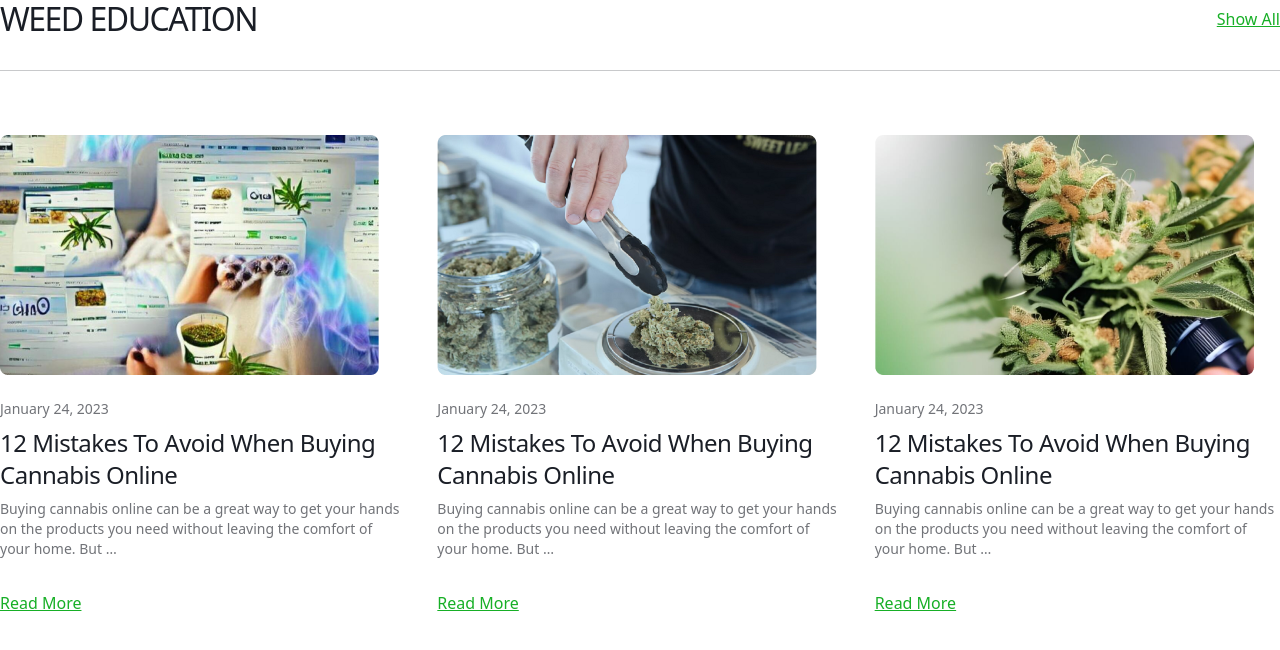
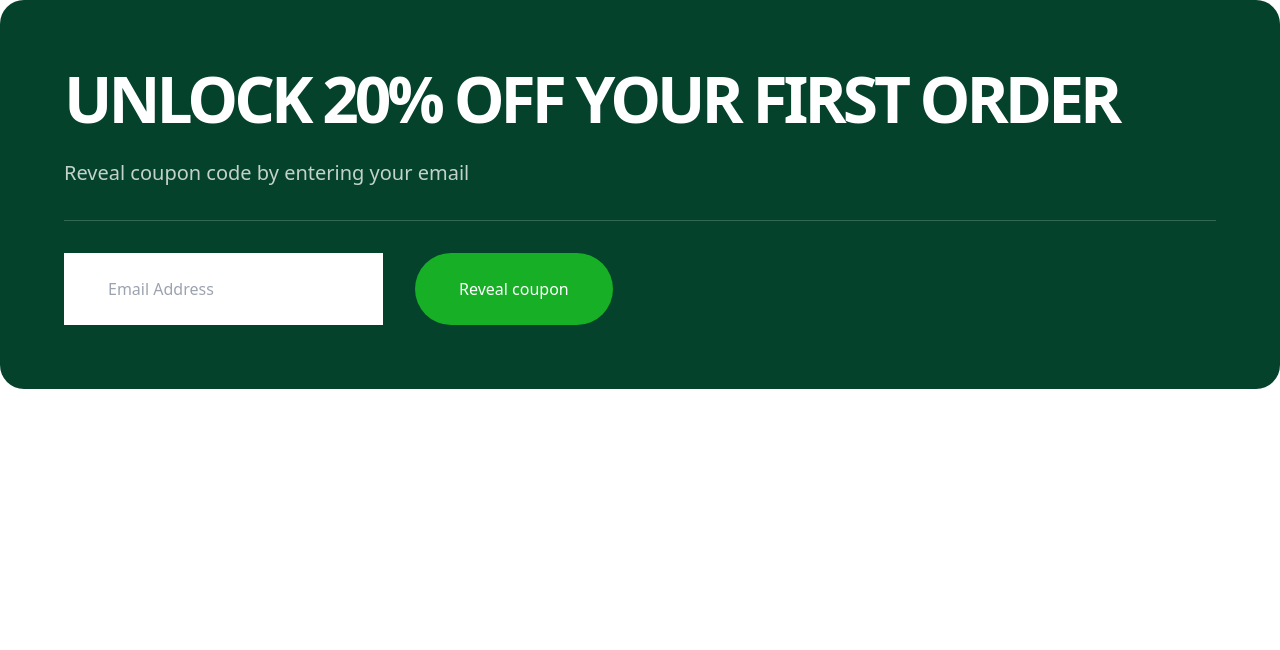
Before and after one commit to hazhirmohammadi/mari-shop, a website built with Vite: page about.html in a window 1280 px wide. Built offline with nearby package versions, Linux system fonts and the light colour scheme.

Commit message:
Style: I have hit a small part of the footer section

```diff
--- a/about.html
+++ b/about.html
@@ -10,80 +10,25 @@
 <body>
 <div id="about">
 
-    <div class="flex flex-col">
-        <div class="flex flex-row items-center justify-between pb-8 border-b-[1px] border-[#C8C9CB]">
-            <div>
-                <h6 class="text-[#1A1E26] lg:text-[32px] text-[24px] lg:leading-[38px] leading-[36px] font-medium
-                lg:-tracking-[1.5px] -tracking-[0.5px] uppercase">WEED EDUCATION</h6>
-            </div>
-            <div>
-                <span class="text-[#17AF26] underline lg:text-base text-sm">Show All</span>
-            </div>
-        </div>
-        <div class="grid lg:grid-cols-3 grid-rows-3 pt-16 gap-x-8">
-            <!--box start-->
-            <div class=" flex flex-col ">
-                <div class="mb-6 rounded-lg ">
-                    <img src="public/assets/images/edu-1.png" alt="">
-                </div>
-                <div class="flex flex-col justify-start">
-                    <span class="text-[#717378] text-sm font-light">
-                        January 24, 2023
-                    </span>
-                    <span class="my-2 text-[#1A1E26] text-2xl font-medium -tracking-[0.5px]">
-                        12 Mistakes To Avoid When Buying Cannabis Online
-                    </span>
-                    <p class="mb-8 text-[#717378] text-sm font-normal leading-[20px]">
-                        Buying cannabis online can be a great way to get your hands on the products you need without
-                        leaving the comfort of your home. But …
-                    </p>
-                    <a href="#" class="text-[#17AF26] underline text-base">Read More</a>
-                </div>
-            </div>
-            <!--box end-->
-            <!--box start-->
-            <div class=" flex flex-col ">
-                <div class="mb-6 rounded-lg ">
-                    <img src="public/assets/images/edu-2.png" alt="">
-                </div>
-                <div class="flex flex-col justify-start">
-                    <span class="text-[#717378] text-sm font-light">
-                        January 24, 2023
-                    </span>
-                    <span class="my-2 text-[#1A1E26] text-2xl font-medium -tracking-[0.5px]">
-                        12 Mistakes To Avoid When Buying Cannabis Online
-                    </span>
-                    <p class="mb-8 text-[#717378] text-sm font-normal leading-[20px]">
-                        Buying cannabis online can be a great way to get your hands on the products you need without
-                        leaving the comfort of your home. But …
-                    </p>
-                    <a href="#" class="text-[#17AF26] underline text-base">Read More</a>
-                </div>
-            </div>
-            <!--box end-->
-            <!--box start-->
-            <div class=" flex flex-col ">
-                <div class="mb-6 rounded-lg ">
-                    <img src="public/assets/images/edu-3.png" alt="">
-                </div>
-                <div class="flex flex-col justify-start">
-                    <span class="text-[#717378] text-sm font-light">
-                        January 24, 2023
-                    </span>
-                    <span class="my-2 text-[#1A1E26] text-2xl font-medium -tracking-[0.5px]">
-                        12 Mistakes To Avoid When Buying Cannabis Online
-                    </span>
-                    <p class="mb-8 text-[#717378] text-sm font-normal leading-[20px]">
-                        Buying cannabis online can be a great way to get your hands on the products you need without
-                        leaving the comfort of your home. But …
-                    </p>
-                    <a href="#" class="text-[#17AF26] underline text-base">Read More</a>
-                </div>
-            </div>
-            <!--box end-->
-        </div>
-    </div>
-
+     <div class="bg-[#05422C] rounded-3xl lg:p-16 p-6 w-full">
+         <div class="flex flex-col border-b-[1px] border-[#346654] pb-8">
+             <h6 class="mb-6 font-[600] text-white lg:text-[64px] uppercase text-[32px] lg:-tracking-[4px] -tracking-[1.5px] lg:leading-[70px] leading-[38px]">
+                 UNLOCK 20% OFF YOUR FIRST ORDER
+             </h6>
+             <span class="text-[#C3D2CC] font-normal lg:text-[20px] text-sm
+             lg:leading-[30px] leading-[21px]">
+                 Reveal coupon code by entering your email
+             </span>
+         </div>
+         <div class="pt-8 flex flex-row">
+             <input
+                     class="lg:px-[44px] lg:py-6 text-base text-[#648A7C] outline-none mr-8"
+                     type="text"
+                     placeholder="Email Address"
+             >
+             <button class="bg-[#17AF26] rounded-full px-[44px] py-6 text-white ">Reveal coupon</button>
+         </div>
+     </div>
 
 </div>
 <script type="module" src="/main.js"></script>
--- a/main.js
+++ b/main.js
@@ -1,6 +1,6 @@
 import './style.css';
 import {Style} from "./style.js";
-import {Pak1, Pak3, Pak2, BgHeader} from "./public/assets/images";
+import {Pak1, Pak3, Pak2} from "./public/assets/images";
 import {setupCounter} from './counter.js'
 import {
    Logo,
@@ -1184,7 +1184,7 @@ document.querySelector('#app').innerHTML = `
         </section >
         <!-- WEED EDUCATION-->
         <section class="${Style.maximumSize} ${Style.paddingMain}">
-           <div class="flex flex-col">
+           <div class="flex flex-col mb-[280px]">
               <div class="flex flex-row items-center justify-between pb-8 border-b-[1px] border-[#C8C9CB]">
                 <div>
                     <h6 class="text-[#1A1E26] lg:text-[32px] text-[24px] lg:leading-[38px] leading-[36px] font-medium
@@ -1259,6 +1259,36 @@ document.querySelector('#app').innerHTML = `
         </div>
            </div>
         </section>
+        <!-- Footer-->
+        <footer class="${Style.maximumSize} ${Style.paddingMain} footer mt-[120px]">
+           <div class="mt-32 flex flex-col relative size-full">
+                <!--Green Card-->
+                <div class="bg-[#05422C] rounded-3xl lg:p-16 p-6 w-full absolute -top-[40%]">
+                   <div class="flex flex-col border-b-[1px] border-[#346654] lg:pb-8 pb-2">
+                       <h6 class="lg:mb-6 mb-4 font-[600] text-white lg:text-[64px] uppercase text-[32px] lg:-tracking-[4px] -tracking-[1.5px] lg:leading-[70px] leading-[38px]">
+                           UNLOCK 20% OFF YOUR <br/>
+                           FIRST ORDER
+                       </h6>
+                       <span class="text-[#C3D2CC] font-normal lg:text-[20px] text-sm
+                       lg:leading-[30px] leading-[21px]">
+                           Reveal coupon code by entering your email
+                       </span>
+                   </div>
+                   <div class="lg:pt-8 pt-2 flex items-center lg:flex-row flex-col">
+                       <input
+                               class="lg:mb-0 mb-4 w-full rounded-full bg-[#05422C] lg:px-[44px] lg:py-6 px-6 py-4 text-base text-[#648A7C] outline-none lg:mr-8  border-[#346654] border-[1px]"
+                               type="text"
+                               placeholder="Email Address"
+                       >
+                       <button class="bg-[#17AF26] lg:w-fit w-full rounded-full px-[44px] lg:py-6 py-4 text-white self-end whitespace-nowrap">Reveal coupon</button>
+                   </div>
+                </div>
+                <!--start footer-->
+                <div class="${Style.paddingMain} footer h-[500px]">
+
+                </div>
+           </div>
+        </footer>
   </body>
 `;
 //initial
@@ -1304,7 +1334,6 @@ commentContainers.forEach((item, i) => {
       console.log(23)
       item.scrollLeft += containerWidth;
    })
-
    comPreBtn[i].addEventListener('click', () => {
 
       console.log(24)
--- a/style.css
+++ b/style.css
@@ -29,3 +29,6 @@ body {
   background: url("public/assets/images/friends-bg.svg");
   background: #05422C;
 }
+.footer{
+  background: linear-gradient(180deg, #1A1E26 0%, #01100B 100%);
+}
```
